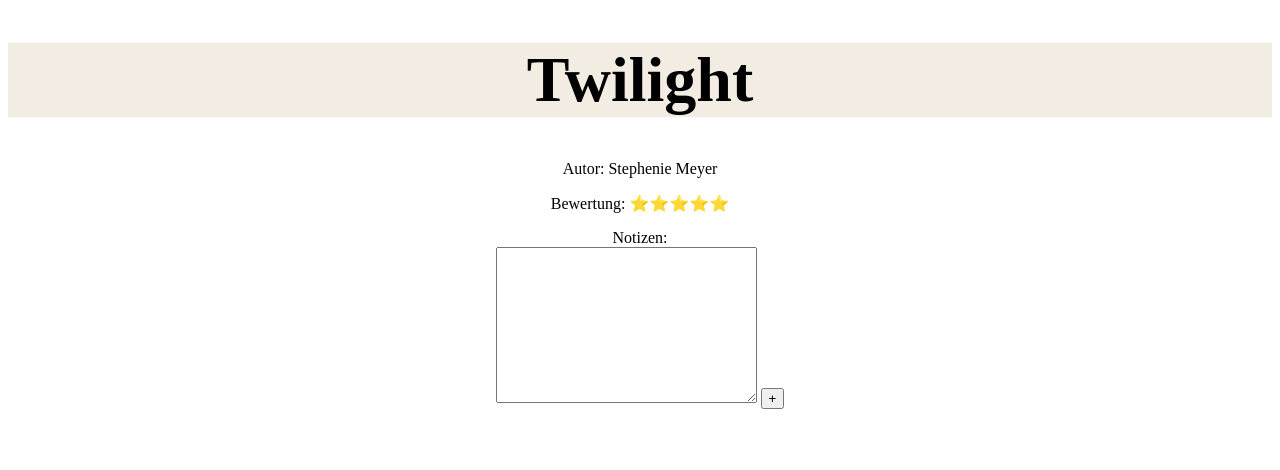
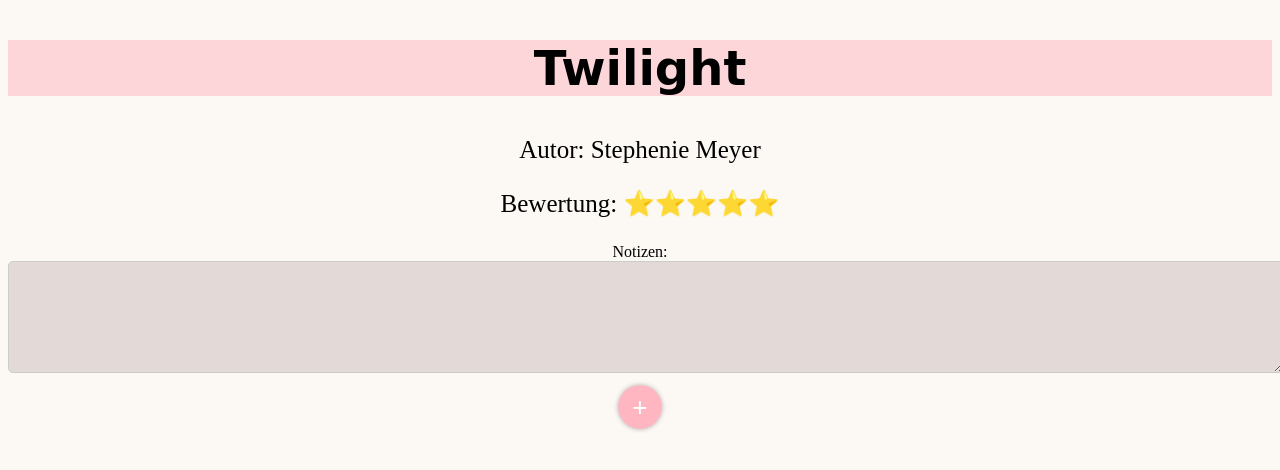
Before and after one commit to ameliestz/GIS_SS24, a plain HTML site: page Genres/Bücher Fantasy/fantasy2.html in a window 1280 px wide. Drawn offline with Linux system fonts and the light colour scheme; files that its build step writes are made by us from their sources.

Commit message:
CSS überarbeitet

```diff
--- a/Genres/Bücher Fantasy/fantasy2.html
+++ b/Genres/Bücher Fantasy/fantasy2.html
@@ -4,10 +4,10 @@
     <meta charset="utf-8" />
     <meta name="viewport" content="width=device-width, initial-scale=1.0" />
     <title> Twilight </title>
-    <link rel="stylesheet" href="styles.css" />
+    <link rel="stylesheet" href="../../styles.css" />
   </head>
   <body>
-    <h1> Twilight </h1>
+    <h2 class="ueberschriften ueberschriften2"> Twilight </h2>
     <div>
         <p> Autor: Stephenie Meyer </p>
         <p> Bewertung: ⭐️⭐️⭐️⭐️⭐️ </p>
--- a/styles.css
+++ b/styles.css
@@ -1,19 +1,22 @@
-
+body {
+  text-align: center;
+  background: rgba(247, 237, 224, 0.34)
+}
+/* Überschriften*/
           .ueberschriften {
             text-align: center;
             font-family: Apple Chancery, cursive;
-  color: burlywood
+            color: rgb(0, 0, 0)
           }
-/* Überschrift 1 */
+          .ueberschriften2 {
+            background-color: rgba(255, 182, 193, 0.504);
+          }
                 h1 {
-        background-color: rgb(243, 236, 226);
+                  background-color: rgba(255, 182, 193, 0.504);
                   font-size: 4em;
                   }
-
-/* Überschrift2 */
           h2 {
           font-size: 3em
-
           }
 /* Design der links */
       a {
@@ -30,14 +33,13 @@
         .link {
           text-align: center;
         }
+
 /* Design des footers */
-
       footer {
           display: flex;
           justify-content: center; /* Horizontale Ausrichtung zentrieren */
           align-items: center; /* Vertikale Ausrichtung zentrieren */
           height: 200px; /* Höhe des Fußbereichs */
-    background: rgb(243, 236, 226) ;
           div {
             margin-bottom: 30px; /* Unten 20px Abstand zwischen den Divs */
 
@@ -50,10 +52,46 @@
           object-fit: cover; /* Das Bild wird proportional skaliert, um den Fußbereich auszufüllen */
         }
 
-body {
-  text-align: center;
+/* Seite 3 textfeld*/
+    textarea {
+      background-color: rgba(170, 150, 152, 0.305);
+      color: #333;
+      font-size: 15px;
+      border: 1px solid #ccc;
+      border-radius: 5px;
+      padding: 5px;
+      width: 100%;
+        height: 100px;
+        margin-bottom: 10px;
     }
-.hilfe {
-  font-size: 35px;
-  color:aquamarine
+    textarea:hover,
+    textarea:focus {
+        border-color: #7c74858c;
+        box-shadow: 0 0 5px #7c74858c;
     }
+/* Plus-Zeichen*/
+      #addButton {
+        background-color: lightpink;
+        color: #fff;
+        border: none;
+        border-radius: 50%;
+        width: 40px;
+        height: 40px;
+        font-size: 24px;
+        cursor: pointer;
+        animation: pulse 1.5s infinite alternate;
+        box-shadow: 0 0 5px rgba(0, 0, 0, 0.3);
+        transition: box-shadow 0.3s ease;
+      }
+
+      @keyframes pulse {
+        0% {
+            transform: scale(1);
+        }
+        100% {
+            transform: scale(1.1);
+        }
+      }
+      p {
+        font-size: 25px;
+      }
```
Also changed, not shown: Genres/Bücher Fantasy/fantasy1.html (+2 -2 lines), Genres/Bücher Horror/horror1.html (+2 -2 lines), Genres/Bücher Komedie/komedie1.html (+2 -2 lines), Genres/Bücher Romantik/romantik1.html (+2 -2 lines), Genres/Fantasy.html (+2 -2 lines), Genres/Horror.html (+2 -2 lines), Genres/Komedie.html (+2 -2 lines), Genres/Romantik.html (+3 -3 lines), index.html (+1 -1 lines). Lines whose indentation alone changed are shown as unchanged.
